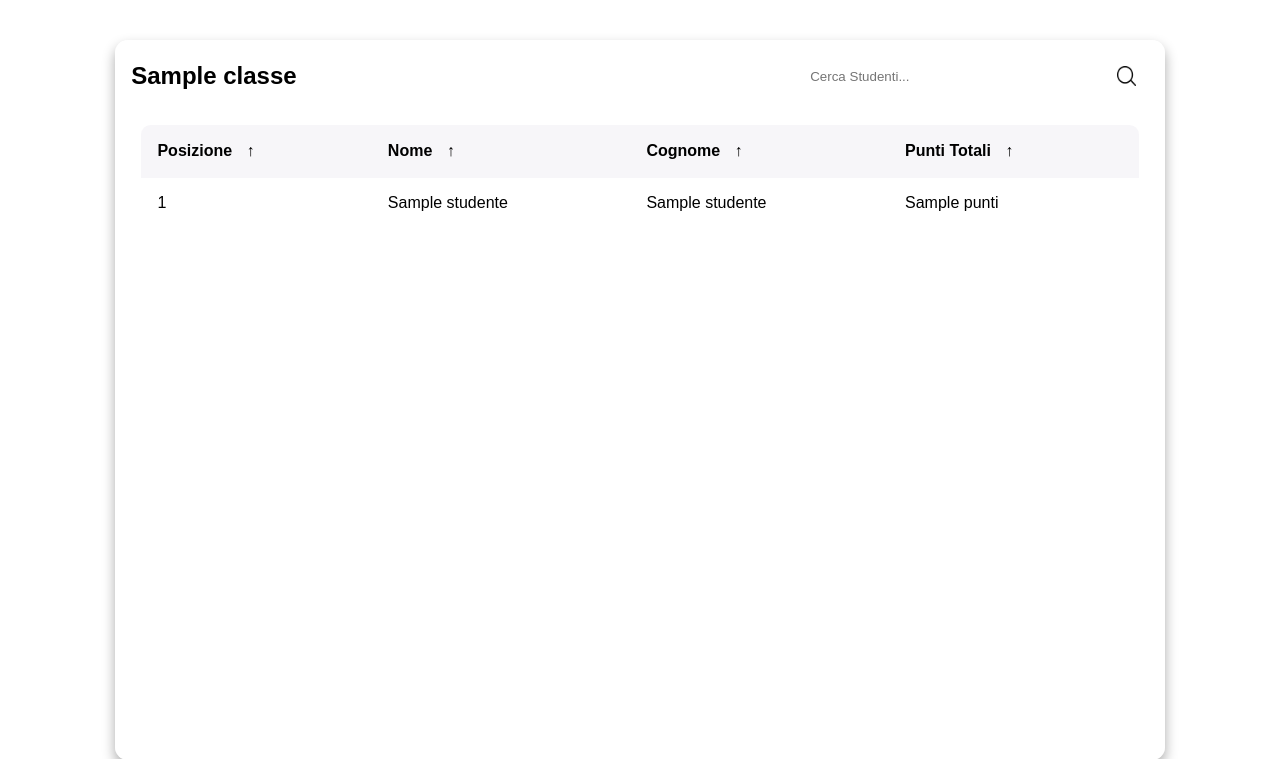
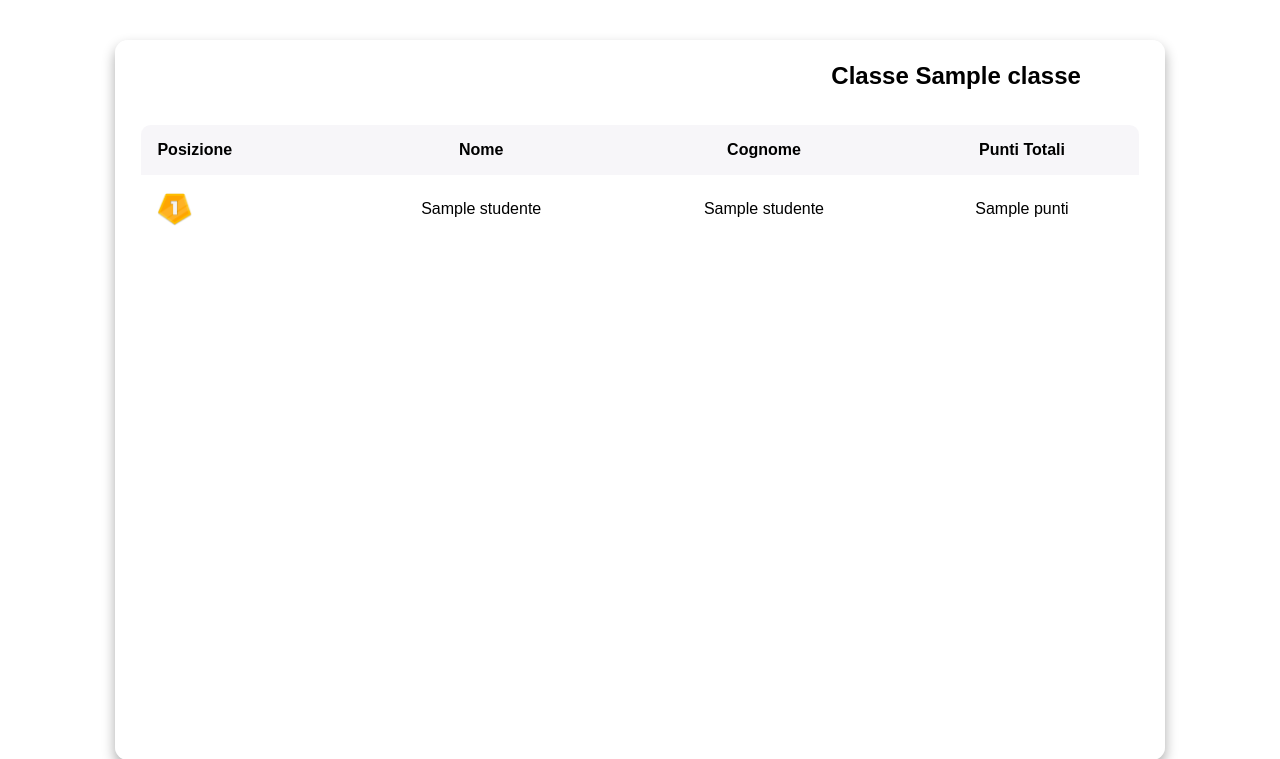
Before and after one commit to Maro314o/sito-punti, a Python web app: template sito/templates/classe.html in a window 1280 px wide. Shown: the top 759 px of the page. Run offline with Jinja, Linux system fonts and the light colour scheme; the template is opened without the code that fills it: most values are stand-ins (such as "Sample title", 1, 10 or a date in 2020).

Commit message:
bux fix e miglioramenti

```diff
--- a/sito/autenticazione.py
+++ b/sito/autenticazione.py
@@ -56,8 +56,8 @@ def sign_up():
         dati=request.form
 
         email = dati.get('email').lower()
-        nome = dati.get('nome')
-        cognome = dati.get('cognome')
+        nome = dati.get('nome').capitalize()
+        cognome = dati.get('cognome').capitalize()
         password = dati.get('password')
         password_di_conferma = dati.get('password_di_conferma')
         nome_classe=dati.get('classe')
--- a/sito/static/css/leaderboard-style.css
+++ b/sito/static/css/leaderboard-style.css
@@ -138,9 +138,7 @@ tbody tr.hide {
     transform: translateX(100%);
 }
 
-tbody tr:hover {
-    background-color: rgba(255, 255, 255, 0.16) !important;
-}
+
 
 tbody tr td,
 tbody tr td p,
@@ -201,3 +199,6 @@ thead th.asc span.icon-arrow{
 thead th.active,tbody td.active {
     color: #247f00;
 }
+.center{
+     text-align: center;
+}
--- a/sito/templates/classe.html
+++ b/sito/templates/classe.html
@@ -8,6 +8,7 @@
     <title>Classe {{classe}}</title>
     <link rel="stylesheet" href="{{ url_for('static',
                 filename='css/leaderboard-style.css')}}">
+
 </head>
 
 <body>
@@ -15,31 +16,38 @@
     <main class="table">
         <section class="table__header">
 
-            <h1>{{classe}}</h1>
-            <div class="input-group">
-                <input type="search" placeholder="Cerca Studenti...">
-                <img src="{{ url_for('static',
-                filename='images/search.png')}}">
-            </div>
+            <h1>&#160&#160&#160&#160&#160&#160&#160&#160&#160&#160&#160&#160&#160&#160&#160&#160&#160&#160&#160&#160&#160&#160&#160&#160&#160&#160&#160&#160&#160&#160&#160&#160&#160&#160&#160&#160&#160&#160&#160&#160&#160&#160&#160&#160&#160&#160&#160&#160&#160&#160&#160&#160&#160&#160&#160&#160&#160&#160&#160&#160&#160&#160&#160&#160&#160&#160&#160&#160&#160&#160&#160&#160&#160&#160&#160&#160&#160&#160&#160&#160&#160&#160&#160&#160&#160&#160&#160&#160&#160&#160&#160&#160&#160&#160&#160&#160&#160&#160&#160&#160&#160&#160&#160&#160 Classe {{classe}} </h1>
+
         </section>
         <section class="table__body">
             <table>
                 <thead>
                     <tr>
-                        <th>Posizione<span class="icon-arrow">&UpArrow;</span></th>
-                        <th>Nome<span class="icon-arrow">&UpArrow;</span></th>
-                        <th>Cognome<span class="icon-arrow">&UpArrow;</span></th>
-                        <th>Punti Totali<span class="icon-arrow">&UpArrow;</span></th>
+                        <th >Posizione</th>
+                        <th style="text-align:center">Nome</th>
+                        <th style="text-align:center">Cognome</th>
+                        <th style="text-align:center">Punti Totali</th>
                     </tr>
                 </thead>
                 <tbody>
 
                      {% for studente in studenti %}
                         <tr>
-                            <td>{{loop.index}}</td>
-                            <td>{{ studente.nome }}</td>
-                            <td>{{ studente.cognome }}</td>
-                            <td>{{ studente.punti }}</td>
+                            {% if loop.index==1 %}
+                                <td><img src="{{ url_for('static',
+                filename='images/primo.png')}}"></td>
+                            {% elif loop.index==2%}
+                                <td><img src="{{ url_for('static',
+                filename='images/secondo.png')}}"></td>
+                            {% elif loop.index==3%}
+                                <td><img src="{{ url_for('static',
+                filename='images/terzo.png')}}"></td>
+                            {% else %}
+                                <td>&#160&#160 {{loop.index}} </td>
+                            {%endif%}
+                            <td style="text-align:center">{{ studente.nome }}</td>
+                            <td style="text-align:center" >{{ studente.cognome }}</td>
+                            <td style="text-align:center" >{{ studente.punti }}</td>
 
 
                         </tr>
```
Also changed, not shown: sito/static/js/script.js (deleted, +0 -51 lines), instance/database.db, sito/static/images/Zinzu Chan Lee.jpg (deleted), sito/static/images/primo.png (added), sito/static/images/secondo.png (added), sito/static/images/terzo.png (added), 2 other files.
